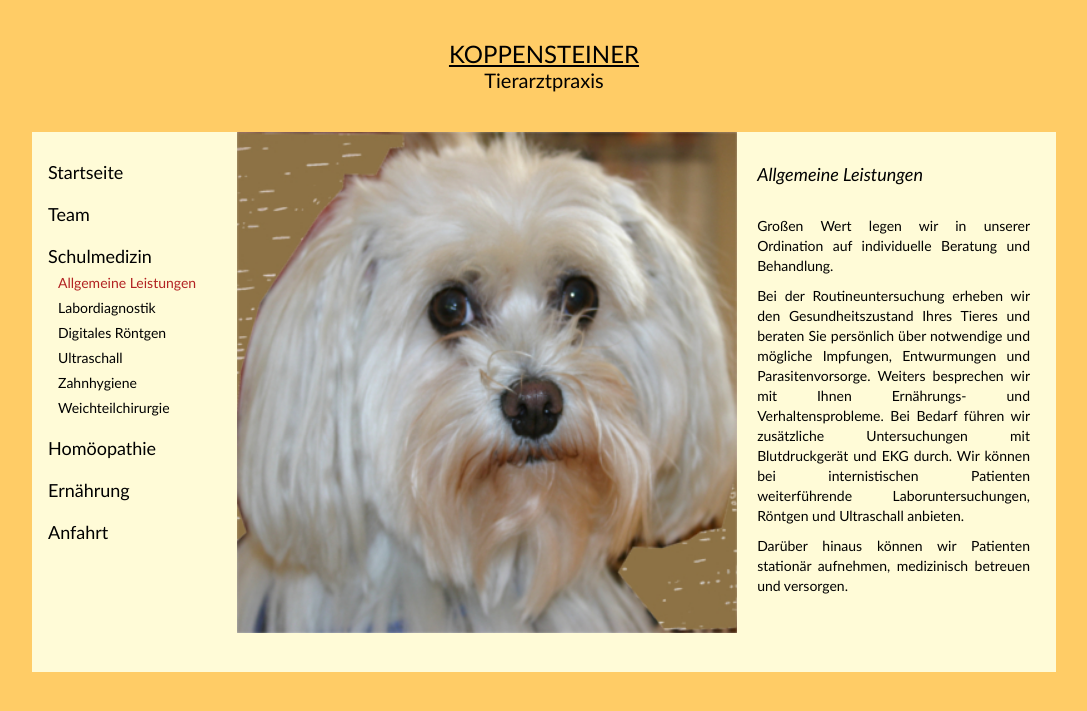
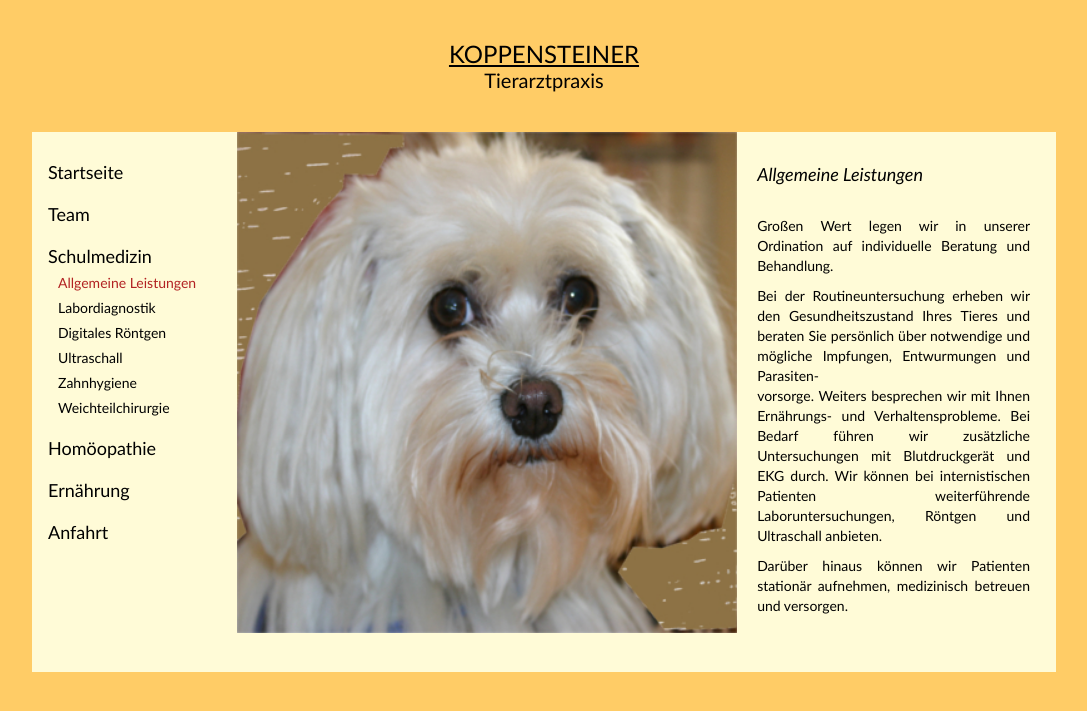
Before and after one commit to richardtraindl/tierarztpraxis-kaiserstrasse.at, a Jekyll site: the page built from schulmedizin.html, in a window 1280 px wide. Shown: the top 711 px of the page, without its empty margins (96-1183 px from the left). Built offline with Jekyll 4.4.1, drawn with Linux system fonts in a browser that asks for light colours.

Commit message:
Update allgemeine_leistungen.html

```diff
--- a/_includes/schulmedizin/allgemeine_leistungen.html
+++ b/_includes/schulmedizin/allgemeine_leistungen.html
@@ -10,7 +10,7 @@
 		<div class="small-gap"></div>
 
 		<p>
-			Bei der Routineuntersuchung erheben wir den Gesundheitszustand Ihres Tieres und beraten Sie persönlich über notwendige und mögliche Impfungen, Entwurmungen und Parasitenvorsorge.
+			Bei der Routineuntersuchung erheben wir den Gesundheitszustand Ihres Tieres und beraten Sie persönlich über notwendige und mögliche Impfungen, Entwurmungen und Parasiten-<br>vorsorge.
 			Weiters besprechen wir mit Ihnen Ernährungs- und Verhaltensprobleme.
 			Bei Bedarf führen wir zusätzliche Untersuchungen mit Blutdruckgerät und EKG durch.
 			Wir können bei internistischen Patienten weiterführende Laboruntersuchungen, Röntgen und Ultraschall anbieten.
```
